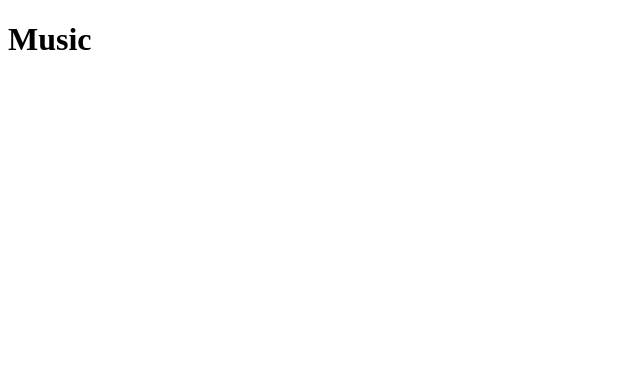
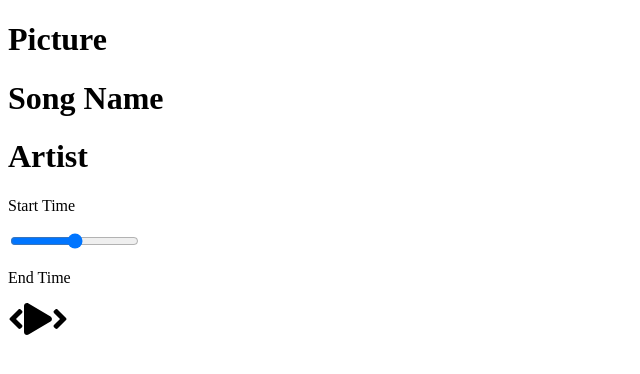
Before and after one commit to santimiq/music-player, a React (Create React App) app: page / in a window 1280 px wide. Shown: the top 374 px of the page, without its empty margins (0-640 px from the left). Built offline with nearby package versions, Linux system fonts and the light colour scheme.

Commit message:
Add Song and Player components, also add Fontawesome

```diff
--- a/package.json
+++ b/package.json
@@ -3,6 +3,9 @@
   "version": "0.1.0",
   "private": true,
   "dependencies": {
+    "@fortawesome/fontawesome-svg-core": "^1.2.34",
+    "@fortawesome/free-solid-svg-icons": "^5.15.2",
+    "@fortawesome/react-fontawesome": "^0.1.14",
     "@testing-library/jest-dom": "^5.11.9",
     "@testing-library/react": "^11.2.5",
     "@testing-library/user-event": "^12.8.3",
--- a/src/App.js
+++ b/src/App.js
@@ -1,10 +1,13 @@
 import React from "react";
-
+// Importing Components
+import Player from './components/Player';
+import Song from './components/Song';
 
 function App() {
   return (
     <div className="App">
-      <h1>Music </h1>
+      <Song />
+      <Player />
     </div>
   );
 }
--- /dev/null
+++ b/src/components/Player.js
@@ -0,0 +1,22 @@
+import React from 'react';
+import { FontAwesomeIcon } from "@fortawesome/react-fontawesome"
+import { faPlay, faAngleLeft, faAngleRight } from "@fortawesome/free-solid-svg-icons";
+
+const Player = () => {
+    return (
+        <div className="player">
+            <div className="time-control">
+                <p>Start Time</p>
+                <input type="range" />
+                <p>End Time</p>
+            </div>
+            <div className="play-control">
+                <FontAwesomeIcon className="skip-back" size="2x" icon={faAngleLeft} />
+                <FontAwesomeIcon className="play" size="2x" icon={faPlay} />
+                <FontAwesomeIcon className="skip-forward" size="2x" icon={faAngleRight} />
+            </div>
+        </div>
+    )
+}
+
+export default Player;
--- /dev/null
+++ b/src/components/Song.js
@@ -0,0 +1,13 @@
+import React from 'react';
+
+const Song = () => {
+    return (
+        <div className="song-container">
+            <h1>Picture</h1>
+            <h1>Song Name</h1>
+            <h1>Artist</h1>
+        </div>
+    )
+}
+
+export default Song;
```
Also changed, not shown: 1 other file (tests, documents, lock files or other folders).
